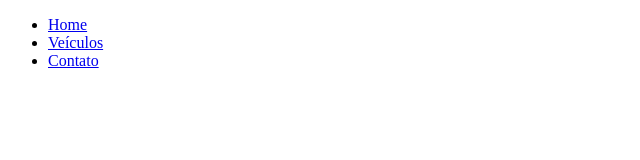
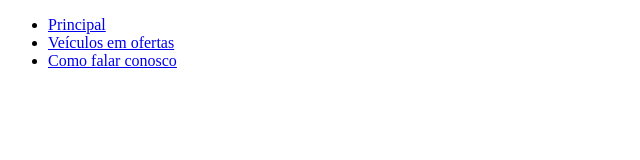
Before and after one commit to gucanela/desafioAlura, a plain HTML site: page contato.html in a window 1280 px wide. Shown: the whole page, without its empty margins (0-640 px from the left). Drawn offline with Linux system fonts and the light colour scheme.

Commit message:
fazendo alteracao no contato.html

```diff
--- a/contato.html
+++ b/contato.html
@@ -10,9 +10,9 @@
 			<div>
 				<nav>
 					<ul>
-						<li> <a href="index.html">Home</a> </li>
-						<li> <a href="veiculos.html"> Veículos </a></li>
-						<li> <a href="contato.html"> Contato </a></li>
+						<li> <a href="index.html">Principal</a> </li>
+						<li> <a href="veiculos.html">Veículos em ofertas</a></li>
+						<li> <a href="contato.html">Como falar conosco</a></li>
 					</ul>
 				</nav>
 			</div>
```
